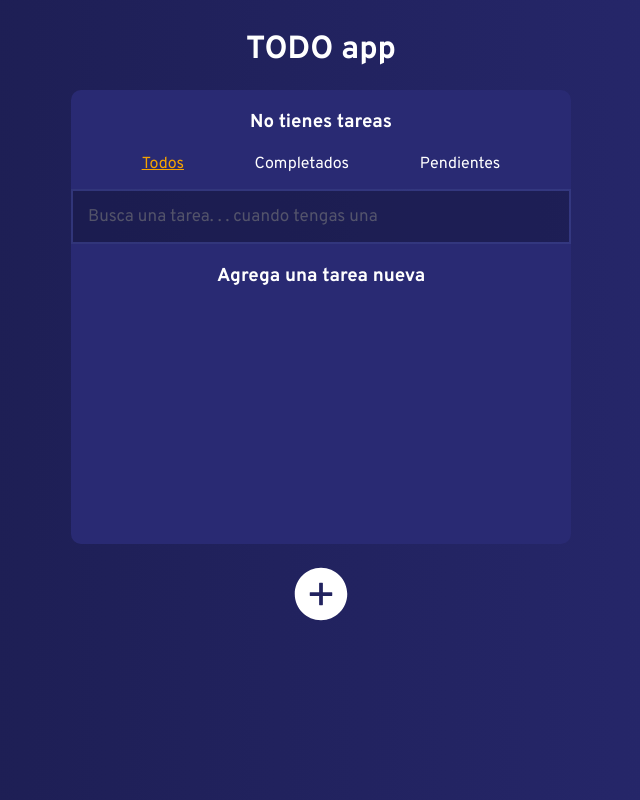
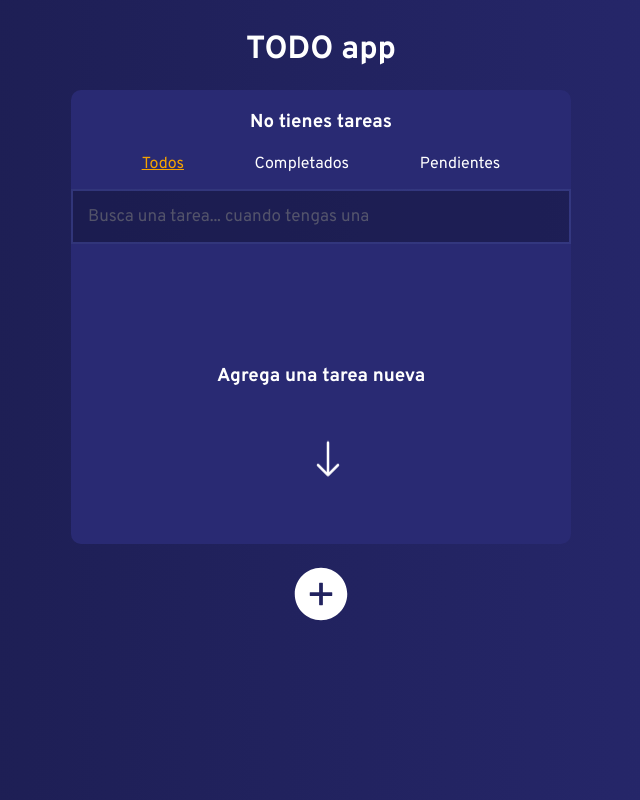
Before and after one commit to salvarez96/proyecto-curso-intro-react, a React (Create React App) app: page / in a window 1280 px wide. Shown: the whole page, without its empty margins (319-959 px from the left). Built offline with nearby package versions, Linux system fonts and the light colour scheme.

Commit message:
Mejorando la experiencia de usuario general de toda la app

```diff
--- a/src/App.jsx
+++ b/src/App.jsx
@@ -7,6 +7,7 @@ import TodoItem from './components/TodoItem';
 import CreateTodoButton from './components/CreateTodoButton';
 import styled from 'styled-components';
 import { TodoGlobalContext } from './context/Provider';
+import { NewTaskText } from './components/NewTaskText';
 
 // Estilos
 const Main = styled.main`
@@ -28,6 +29,7 @@ export default function App() {
     error,
     todos,
     searchedTodos,
+    searchValue,
     markCompleteTask,
     deleteTask
   } = React.useContext(TodoGlobalContext);
@@ -44,8 +46,8 @@ export default function App() {
         {error && <h3>Hubo un problema cargando tus tareas 😥</h3>}
         {
           todos.length === 0 && !loading
-          ? <h3>Agrega una tarea nueva</h3>
-          : searchedTodos.length < 1 && !loading && todos.length > 1
+          ? <NewTaskText />
+          : searchedTodos.length < 1 && searchValue && !loading
           ? <h3>No tienes tareas con ese nombre 😔</h3>
           : searchedTodos.map(item => (
             <TodoItem
--- /dev/null
+++ b/src/components/NewTaskText.jsx
@@ -0,0 +1,40 @@
+import React from 'react';
+import { BsArrowDown } from 'react-icons/bs';
+import styled from 'styled-components';
+
+const Div = styled.div`
+  height: 100%;
+  display: flex;
+  flex-direction: column;
+  align-items: center;
+  padding-top: 20%;
+
+  & .arrow-icon {
+    position: relative;
+    left: 7px;
+    width: 40px;
+    height: 40px;
+    margin-top: 50px;
+    margin-bottom: 15px;
+
+    @keyframes identifier {
+      0% {transform: translateY(0px);}
+      50% {transform: translateY(20px);}
+      100% {transform: translateY(0px);}
+    }
+
+    animation-name: identifier;
+    animation-duration: 1.5s;
+    animation-iteration-count: infinite;
+    animation-timing-function: cubic-bezier(0.63, 0.24, 0.35, 0.77);
+  }
+`;
+
+export const NewTaskText = () => {
+  return (
+    <Div>
+      <h3>Agrega una tarea nueva</h3>
+      <BsArrowDown className='arrow-icon' />
+    </Div>
+  )
+}
--- a/src/components/TodoCounter.jsx
+++ b/src/components/TodoCounter.jsx
@@ -31,7 +31,7 @@ export default function TodoCounter() {
             todos.length === 0
             ? 'No tienes tareas'
             : (onlyCompletedTasks.length === todos.length) > 0
-            ? 'Haz completado todas las tareas 😄'
+            ? '¡Haz completado todas las tareas!'
             : `Haz completado ${ onlyCompletedTasks.length } de ${ todos.length } ${todos.length === 1 ? 'tarea' : 'tareas'}`
           )
         }
--- a/src/components/TodoFilter.jsx
+++ b/src/components/TodoFilter.jsx
@@ -22,6 +22,7 @@ const Div = styled.div`
 
 const P = styled.p`
   user-select: none;
+  transition: color 0.2s;
 
   &:hover {
     color: var(--orange);
--- a/src/components/TodoItem.jsx
+++ b/src/components/TodoItem.jsx
@@ -41,6 +41,7 @@ const Div = styled.div`
   border: 1px solid var(--pastel-blue);
   box-shadow: 0 0 4px 0 var(--pastel-blue);
   margin-bottom: 15px;
+  transition: all 0.3s;
 
   & p {
     width: 100%;
@@ -75,10 +76,13 @@ const Div = styled.div`
       }
     }
 
-    & .close:hover {
-      color: red;
-      transform: scale(1.1);
-      transition: transform 0.2s;
+    & .close {
+      transition: color 0.5s;
+
+      &:hover {
+        color: red;
+        transform: scale(1.15);
+      }
     }
   }
 `;
--- a/src/components/TodoSearch.jsx
+++ b/src/components/TodoSearch.jsx
@@ -33,7 +33,7 @@ export default function TodoSearch() {
   return(
     <InputText
       type='text'
-      placeholder={todos.length < 1 ? "Busca una tarea. . . cuando tengas una" : "Busca una tarea . . ."}
+      placeholder={todos.length < 1 ? "Busca una tarea... cuando tengas una" : "Busca una tarea..."}
       value={searchValue}
       onChange={searchValueChange}
       disabled={todos.length < 1}
--- a/src/modal/Modal.jsx
+++ b/src/modal/Modal.jsx
@@ -16,7 +16,7 @@ const Form = styled.form`
   max-width: 400px;
   min-height: 200px;
   position: relative;
-  top: 350px;
+  top: 340px;
   margin: 0 auto;
   background-color: var(--purple);
   border-radius: 10px;
@@ -35,21 +35,23 @@ const Button = styled.button`
     font-family: inherit;
     font-size: calc(15rem / 16);
     border-radius: 10px;
-    background-color: var(--dark-purple);
+    background-color: var(--orange);
     color: white;
+    transition: all 0.5s;
 
     &.enabled {
       border: 1px solid var(--orange);
+      color: black;
 
       &:hover {
         cursor: pointer;
-        background-color: var(--orange);
-        color: black;
+        transform: scale(1.05);
       }
     }
   }
 
   &.disabled {
+    background-color: var(--dark-purple);
     border: 1px solid transparent;
     opacity: 0.7;
   }
@@ -118,7 +120,7 @@ export default function Modal() {
             <TextArea
               type='text'
               id='text-area'
-              placeholder='Tratar de conquistar el mundo. . .'
+              placeholder='Tratar de conquistar el mundo...'
               onChange={getInputValue}
               value={inputValue}
             />
```
